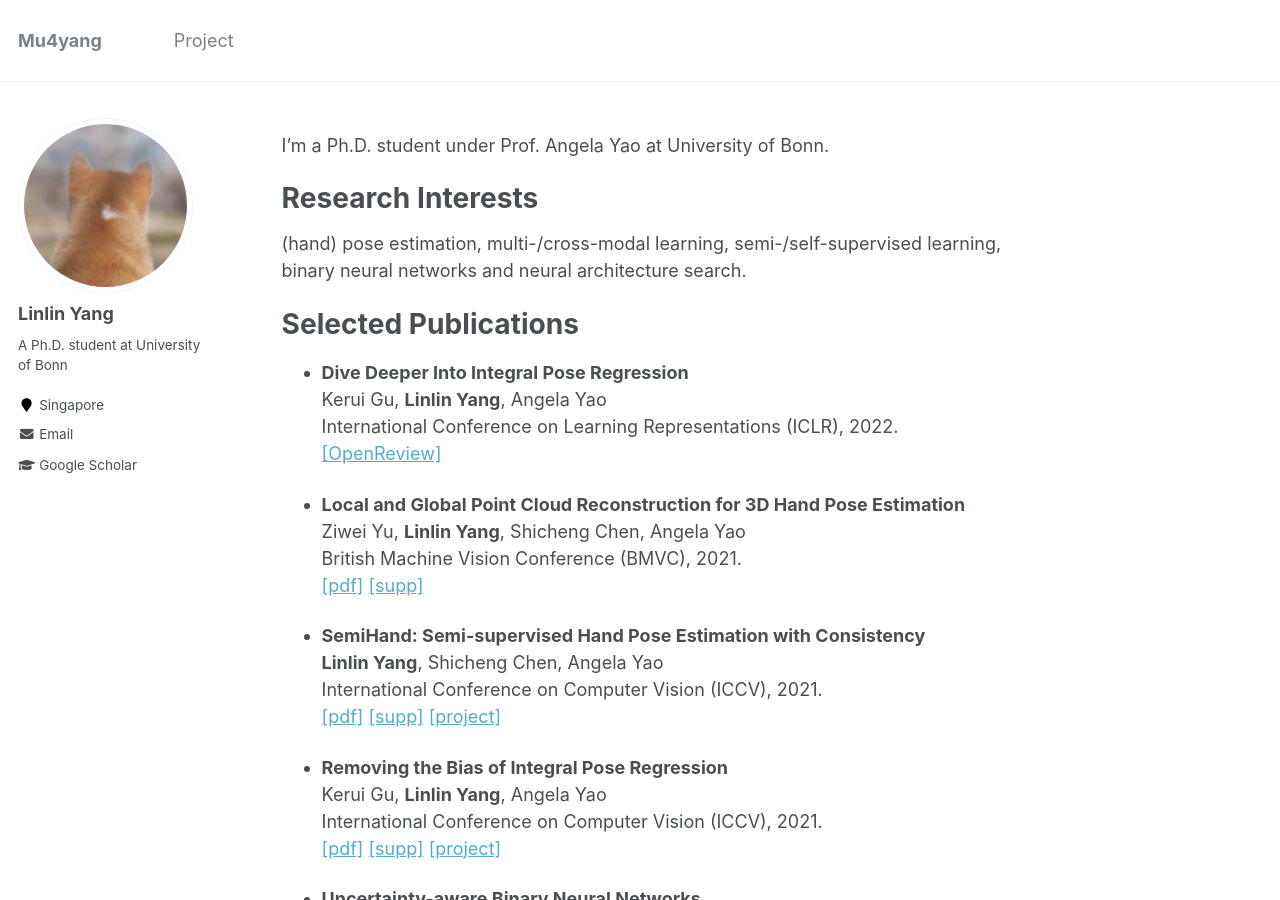
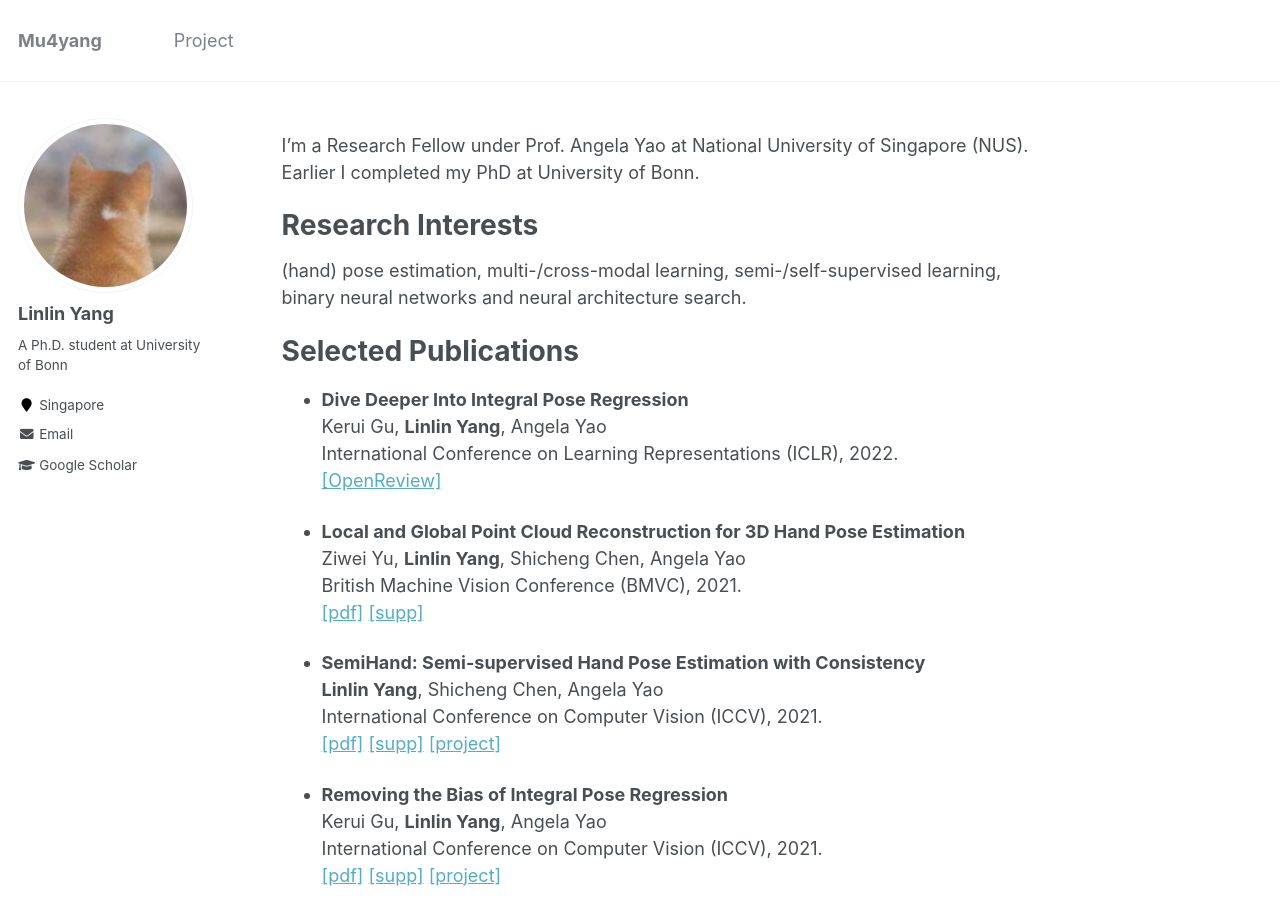
Before and after one commit to bestonebyone/mu4yang, a Jekyll site: the page built from _pages/about.md, in a window 1280 px wide and 900 px high. Built offline with Jekyll 4.4.1, drawn with Linux system fonts in a browser that asks for light colours.

Commit message:
Update about.md

```diff
--- a/_pages/about.md
+++ b/_pages/about.md
@@ -8,7 +8,7 @@ redirect_from:
   - /about.html
 ---
 
-I'm a Ph.D. student under Prof. Angela Yao at University of Bonn.
+I'm a Research Fellow under Prof. Angela Yao at National University of Singapore (NUS). Earlier I completed my PhD at University of Bonn.
 
 # Research Interests
  (hand) pose estimation, multi-/cross-modal learning, semi-/self-supervised learning, binary neural networks and neural architecture search.
```
